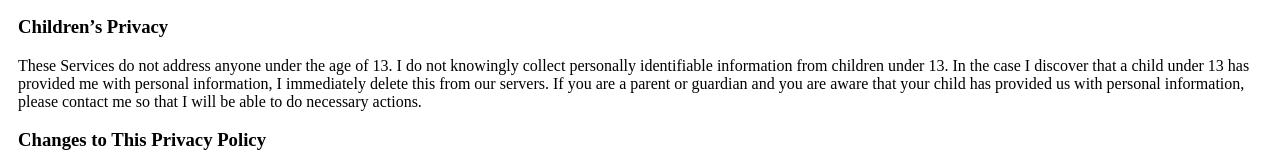
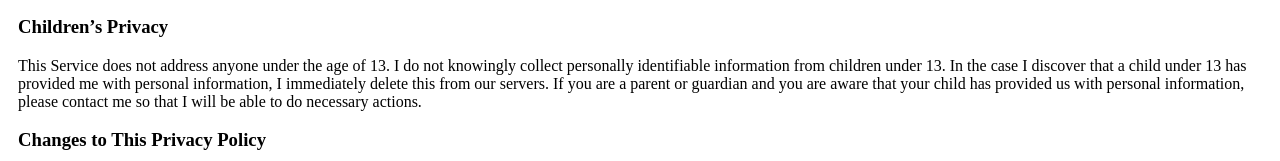
Before and after one commit to mfamilton/applistmn-privacy, a plain HTML site: page docs/index.html in a window 1280 px wide. Shown: the part 498-659 px from the top of the page. Drawn offline with Linux system fonts and the light colour scheme.

Commit message:
Update index.html

```diff
--- a/docs/index.html
+++ b/docs/index.html
@@ -40,7 +40,7 @@
     <h3>Children’s Privacy</h3>
 
     <p>
-    These Services do not address anyone under the age of 13. I do not knowingly collect personally identifiable information from children under 13. In the case I discover that a child under 13 has provided me with personal information, I immediately delete this from our servers. If you are a parent or guardian and you are aware that your child has provided us with personal information, please contact me so that I will be able to do necessary actions.<br/>
+    This Service does not address anyone under the age of 13. I do not knowingly collect personally identifiable information from children under 13. In the case I discover that a child under 13 has provided me with personal information, I immediately delete this from our servers. If you are a parent or guardian and you are aware that your child has provided us with personal information, please contact me so that I will be able to do necessary actions.<br/>
     </p>
 
     <h3>Changes to This Privacy Policy</h3>
```
